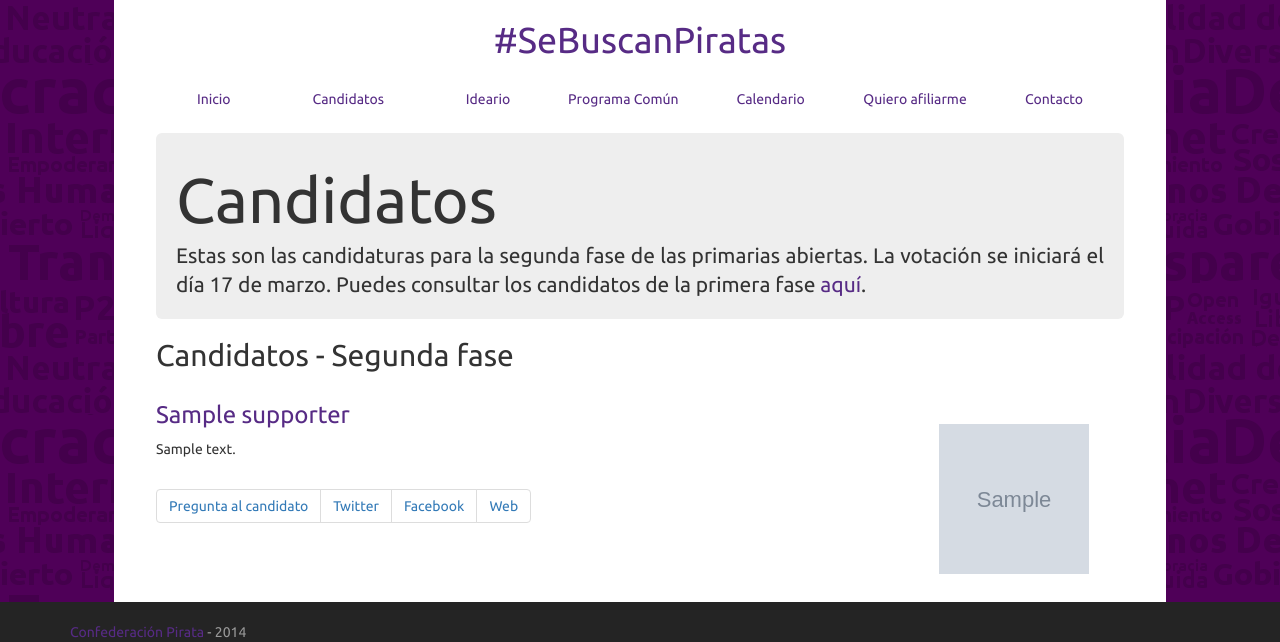
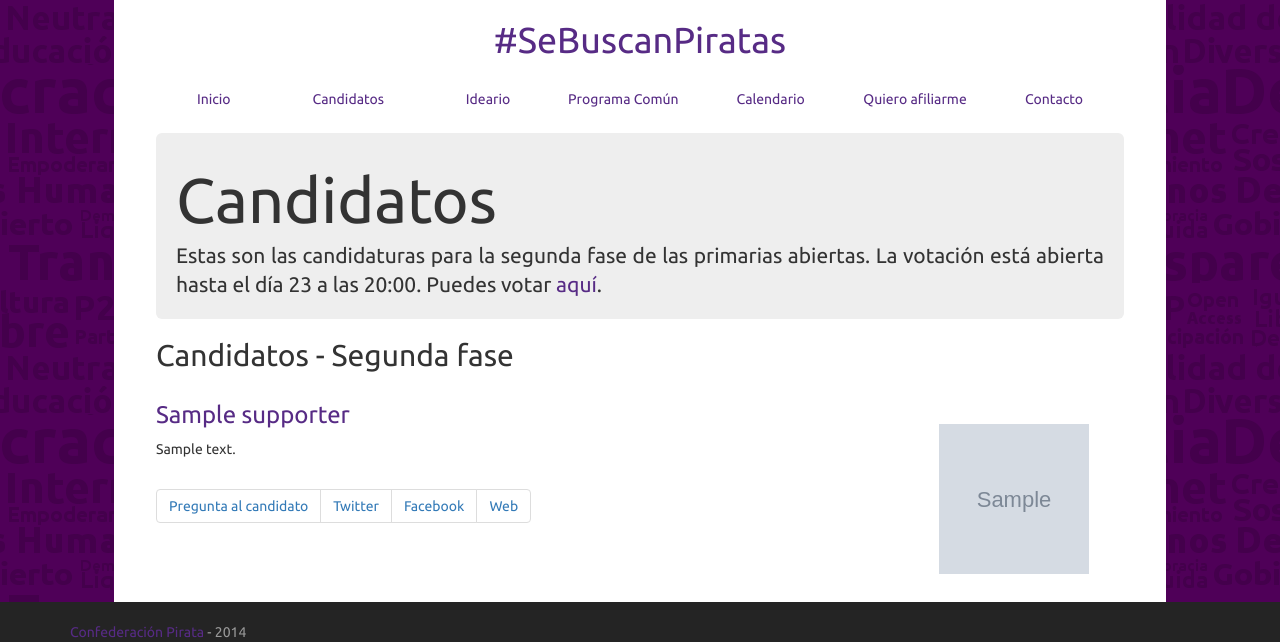
Before and after one commit to confederacion-pirata/bandera, a Django app: template meme/templates/candidates.html in a window 1280 px wide. Shown: the part 200-842 px from the top of the page. Run offline with Django 3.2, Linux system fonts and the light colour scheme; the template is opened without the code that fills it: values that come from a table or form of the project are taken from there, others are empty; tables that the repository leaves empty hold one stand-in row (values such as "Sample post"); grey boxes marked "Sample" are stand-in pictures; parts of the project's set-up code (start-up, migrations or seed data) failed here and were passed over; some libraries are stand-ins or nearby versions.

Commit message:
Minor fixes.

```diff
--- a/meme/templates/candidate_page.html
+++ b/meme/templates/candidate_page.html
@@ -11,7 +11,7 @@
 {% endif %}
 <h2>{{c.supporter.name}}</h2>
 <em><h4>{{c.supporter.region}}</h4></em>
-<p>Si quieres votar a este candidato, del 17 al 23 de marzo, <a href="https://piratas2014.eu/">¡hazlo aquí!</a></p>
+<p>Si quieres votar a este candidato, del 17 al 23 de marzo, <a href="https://agora.confederacionpirata.org/">¡hazlo aquí!</a></p>
 {% if c.photo %}
 </div>
 <div class="col-sm-4 photo">
--- a/meme/templates/candidates.html
+++ b/meme/templates/candidates.html
@@ -6,7 +6,7 @@
 {% endblock %}
 {% block hero %}
 <h1>Candidatos</h1>
-<p>{% if phase == 1 %}<a href="/candidates">Aquí encontrarás</a>{% else %}Estas son{% endif %} las candidaturas para la segunda fase de las primarias abiertas. La votación se iniciará el día 17 de marzo. Puedes consultar los candidatos de la primera fase <a href="https://agora.confederacionpirata.org/">aquí</a>.</p>
+<p>{% if phase == 1 %}<a href="/candidates">Aquí encontrarás</a>{% else %}Estas son{% endif %} las candidaturas para la segunda fase de las primarias abiertas. La votación está abierta hasta el día 23 a las 20:00. Puedes votar <a href="https://agora.confederacionpirata.org/">aquí</a>.</p>
 {% endblock %}
 {% block content %}
 {% if phase == 1 %}
```
